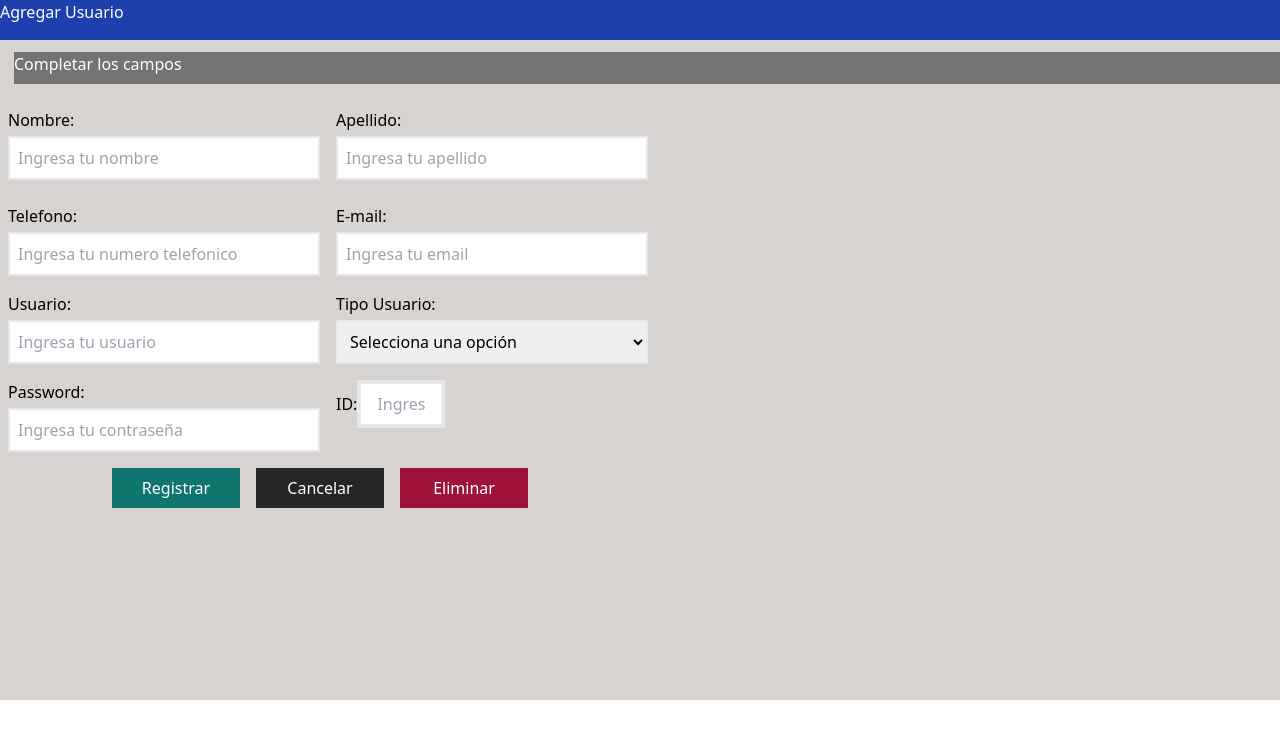
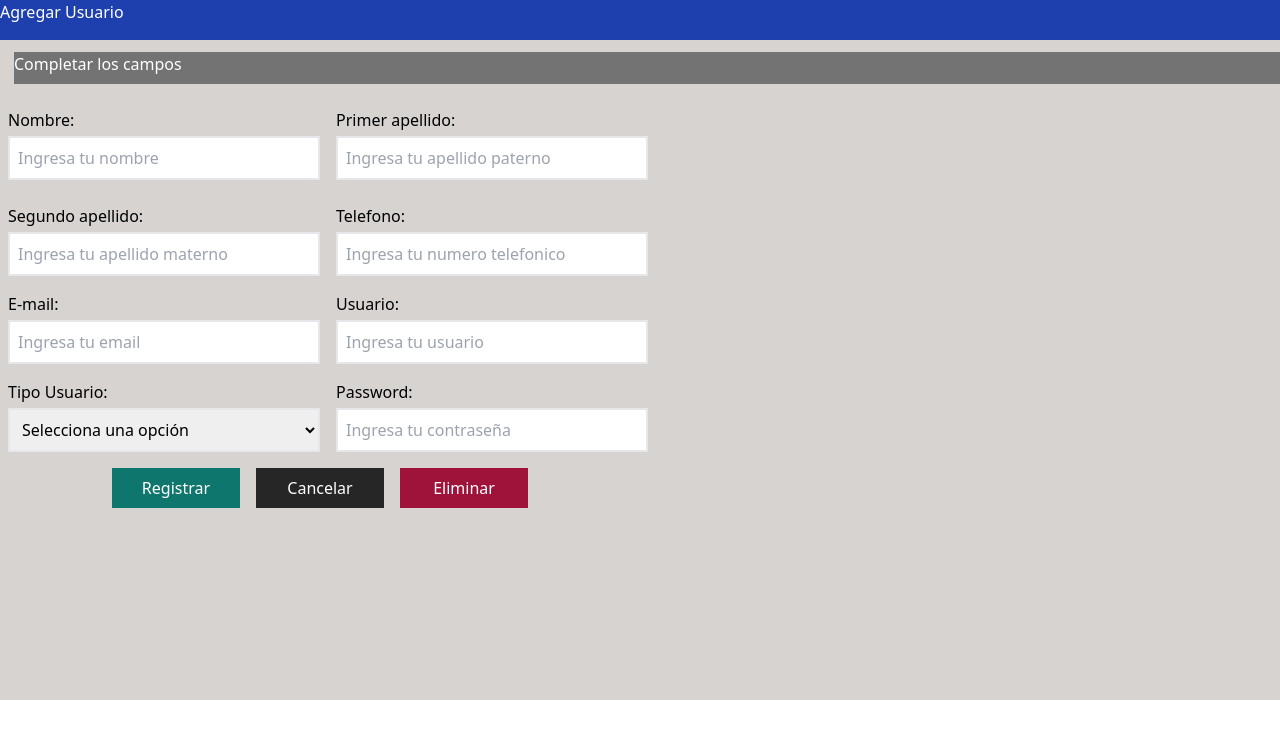
Before and after one commit to JesusMayta/Sireci, a React (Vite) app: page /profile in a window 1280 px wide. Shown: the top 738 px of the page. Built offline with nearby package versions, Linux system fonts and the light colour scheme.

Commit message:
quitando input id y agregando 1er y 2do apellido

```diff
--- a/src/profile/pages/ProfileForm.tsx
+++ b/src/profile/pages/ProfileForm.tsx
@@ -6,13 +6,13 @@ import * as Yup from 'yup';
 
 const validationSchema = Yup.object({
     nombre: Yup.string().required('Campo requerido'),
-    apellido: Yup.string().required('Campo requerido'),
+    primer_apellido: Yup.string().required('Campo requerido'),
+    segundo_apellido:Yup.string().required('Campo requerio'),
     telefono: Yup.string().required('Campo requerido'),
-    email: Yup.string().email('Correo electrónico inválido').required('Campo requerido'),
+    email: Yup.string().email( 'Correo electrónico inválido').required('Campo requerido'),
     usuario: Yup.string().required('Campo requerido'),
     tipoUsuario: Yup.string().required('Campo requerido'),
-    password: Yup.string().required('Campo requerido'),
-    id: Yup.string().required('Campo requerido'),
+    password: Yup.string().required('Campo requerido').min(8, 'La contraseña debe tener al menos 8 caracteres'),
 });
 
 
@@ -20,13 +20,13 @@ export const ProfileForm = () => {
   const formik  =useFormik ({
    initialValues:{
     nombre: '',
-    apellido: '',
+    primer_apellido: '',
+    segundo_apellido:'',
     telefono: '',
     email: '',
     usuario: '',
     tipoUsuario: '',
     password: '',
-    id: '',
    },
    validationSchema:validationSchema,
    onSubmit:(values)=>{
@@ -55,23 +55,39 @@ export const ProfileForm = () => {
                                 className='mt-1 p-2 border-2  w-full focus:outline-none focus:ring'
                                 />
                                  {formik.touched.nombre && formik.errors.nombre ? (
-                                  <div>{formik.errors.nombre}</div>
+                                  <div className='text-red-500 text-lg'>{formik.errors.nombre}</div>
                                  ) : null}
                             </div>
                             <div>
-                                <label>Apellido: </label>
+                                <label>Primer apellido: </label>
                                 <input
                                 type='text'
-                                id='apellido'
-                                name='apellido'
+                                id='primer_apellido'
+                                name='primer_apellido'
                                 onChange={formik.handleChange}
                                 onBlur={formik.handleBlur}
-                                value={formik.values.apellido}
-                                placeholder="Ingresa tu apellido"
+                                value={formik.values.primer_apellido}
+                                placeholder="Ingresa tu apellido paterno"
                                 className='mt-1 p-2 border-2  w-full focus:outline-none focus:ring'
                                 />
-                                {formik.touched.apellido && formik.errors.apellido ? (
-                                  <div>{formik.errors.apellido}</div>
+                                {formik.touched.primer_apellido && formik.errors.primer_apellido ? (
+                                  <div className='text-red-500 text-lg'>{formik.errors.primer_apellido}</div>
+                                 ) : null}
+                            </div>
+                            <div>
+                                <label>Segundo apellido: </label>
+                                <input
+                                type='text'
+                                id='segundo_apellido'
+                                name='segundo_apellido'
+                                onChange={formik.handleChange}
+                                onBlur={formik.handleBlur}
+                                value={formik.values.segundo_apellido}
+                                placeholder="Ingresa tu apellido materno"
+                                className='mt-1 p-2 border-2  w-full focus:outline-none focus:ring'
+                                />
+                                {formik.touched.segundo_apellido && formik.errors.segundo_apellido ? (
+                                  <div className='text-red-500 text-lg'>{formik.errors.segundo_apellido}</div>
                                  ) : null}
                             </div>
                             <div>
@@ -87,7 +103,7 @@ export const ProfileForm = () => {
                                 className='mt-1 p-2 border-2  w-full focus:outline-none focus:ring'
                                 />
                                 {formik.touched.telefono && formik.errors.telefono ? (
-                                  <div>{formik.errors.telefono}</div>
+                                  <div className='text-red-500 text-lg'>{formik.errors.telefono}</div>
                                  ) : null}
 
                             </div>
@@ -103,7 +119,7 @@ export const ProfileForm = () => {
                                 placeholder="Ingresa tu email"
                                 className='mt-1 p-2 border-2  w-full focus:outline-none focus:ring'/>
                                 {formik.touched.email && formik.errors.email ? (
-                                  <div>{formik.errors.email}</div>
+                                  <div className='text-red-500 text-lg'>{formik.errors.email}</div>
                                  ) : null}
 
                             </div>
@@ -120,7 +136,7 @@ export const ProfileForm = () => {
                                 className='mt-1 p-2 border-2  w-full focus:outline-none focus:ring'
                                 />
                                 {formik.touched.usuario && formik.errors.usuario ? (
-                                  <div>{formik.errors.usuario}</div>
+                                  <div className='text-red-500 text-lg'>{formik.errors.usuario}</div>
                                  ) : null}
                             </div>
                              <div>
@@ -137,7 +153,7 @@ export const ProfileForm = () => {
                                 <option value="administrador" label='administrador'></option>
                                 </select>
                                 {formik.touched.tipoUsuario && formik.errors.tipoUsuario ? (
-                                  <div>{formik.errors.tipoUsuario}</div>
+                                  <div className='text-red-500 text-lg'>{formik.errors.tipoUsuario}</div>
                                 ) : null}
                             </div>
 
@@ -154,25 +170,8 @@ export const ProfileForm = () => {
                                 className='mt-1 p-2 border-2  w-full focus:outline-none focus:ring'
                                 />
                                 {formik.touched.password && formik.errors.password ? (
-                                  <div>{formik.errors.password}</div>
+                                  <div className='text-red-500 text-lg'>{formik.errors.password}</div>
                                  ) : null}
-                            </div>
-                            <div>
-                                <label>ID:</label>
-                                <input
-                                type='text'
-                                id='id'
-                                name='id'
-                                onChange={formik.handleChange}
-                                onBlur={formik.handleBlur}
-                                value={formik.values.id}
-                                placeholder="Ingresa tu id"
-                                className='box-content h-2 w-12 p-4 border-4'
-                                />
-                               {formik.touched.id && formik.errors.id ? (
-                                  <div>{formik.errors.id}</div>
-                                ) : null}
-
                             </div>
                         </div>
                         <div  className='w-full flex justify-center '>
```
